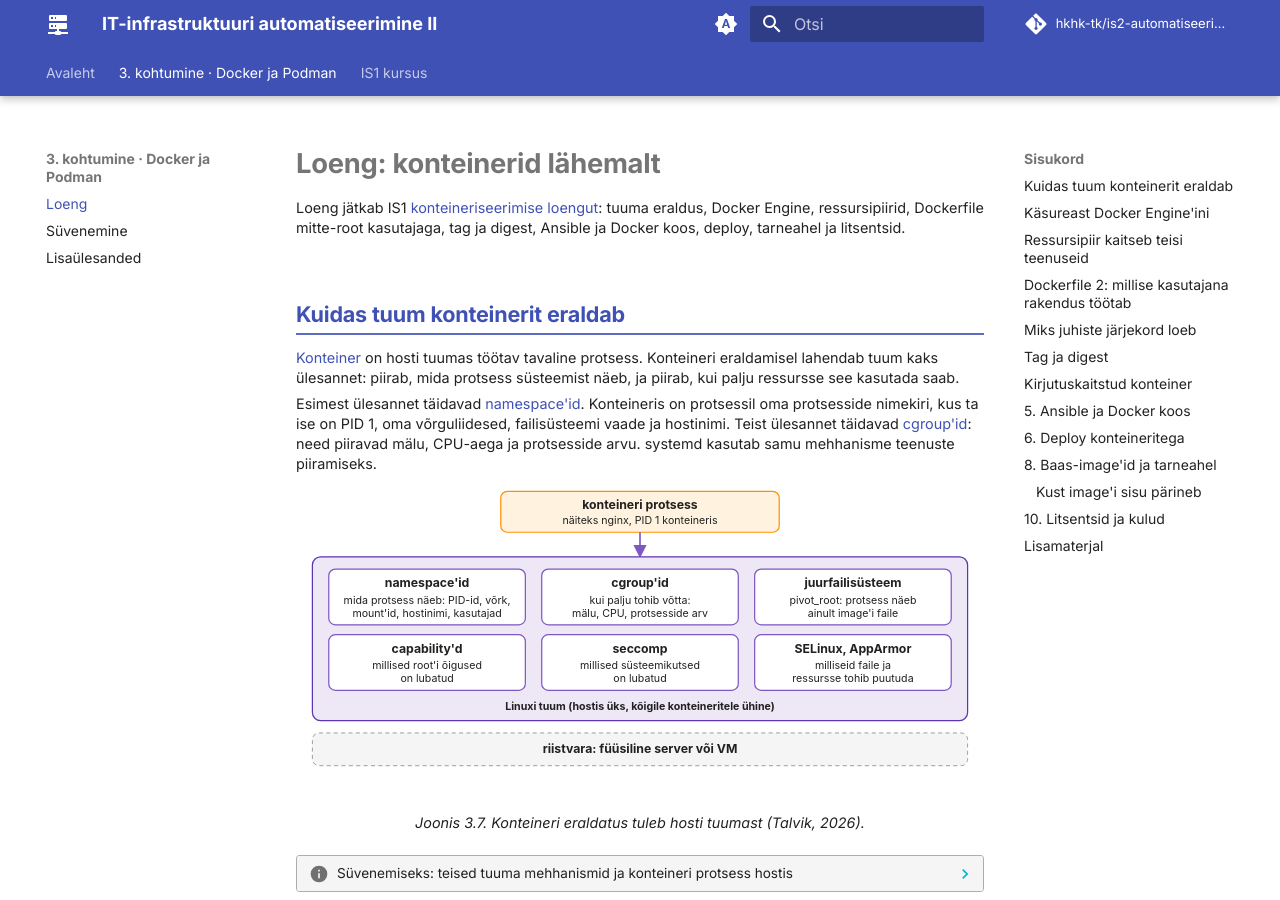
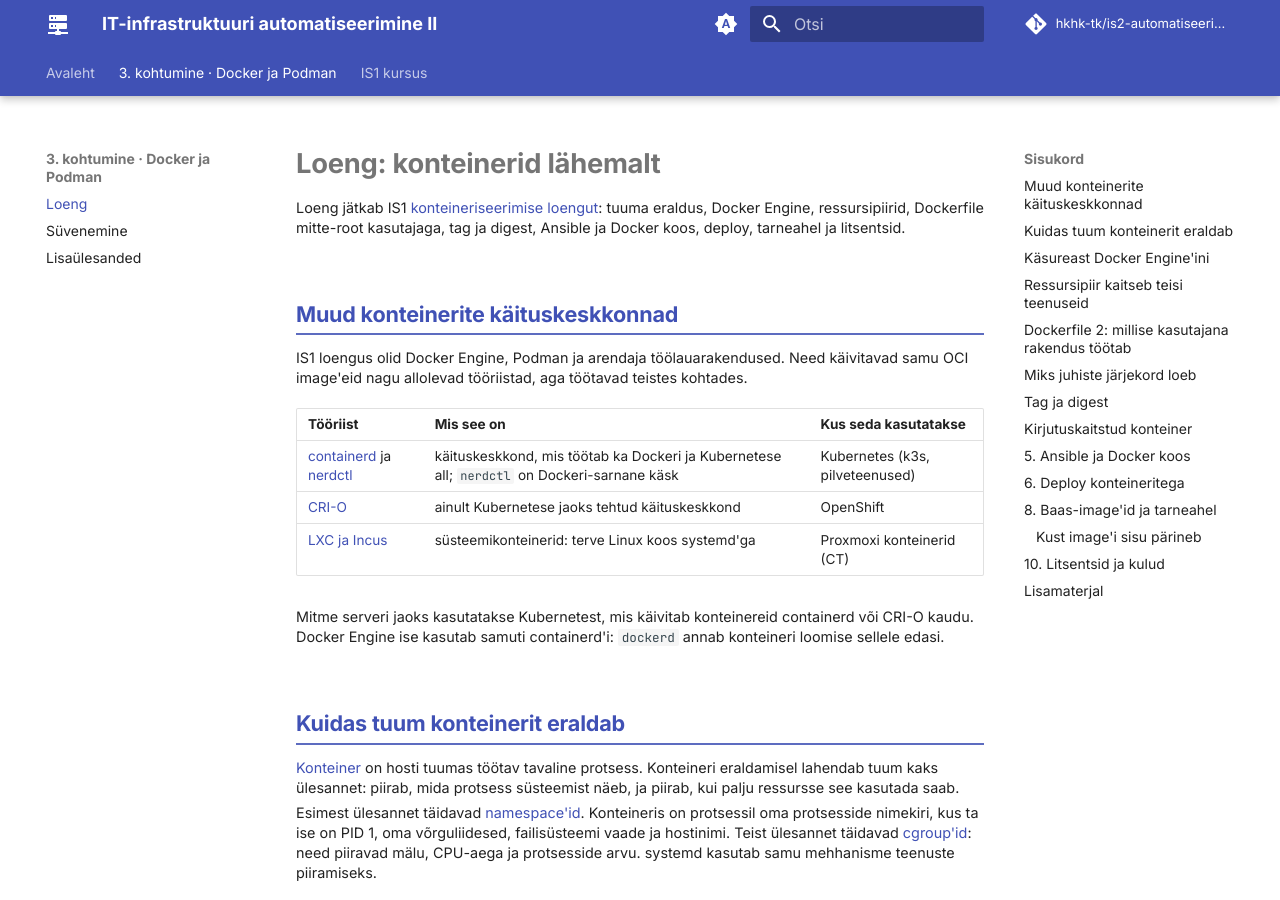
Before and after one commit to hkhk-tk/is2-automatiseerimine, an MkDocs documentation site: the page built from docs/k03/loeng.md, in a window 1280 px wide and 900 px high. Built offline with MkDocs 1.6.1 and Material for MkDocs 9.7.7, drawn with Linux system fonts in a browser that asks for light colours; comment, search, counter and statistics services are not loaded.

Commit message:
K3 loeng: muud konteinerite käituskeskkonnad (containerd, CRI-O, LXC)

```diff
--- a/docs/k03/loeng.md
+++ b/docs/k03/loeng.md
@@ -8,6 +8,18 @@ tags:
 # Loeng: konteinerid lähemalt
 
 Loeng jätkab IS1 [konteineriseerimise loengut](https://hkhk-tk.github.io/is1-automatiseerimine/k03/loeng/): tuuma eraldus, Docker Engine, ressursipiirid, Dockerfile mitte-root kasutajaga, tag ja digest, Ansible ja Docker koos, deploy, tarneahel ja litsentsid.
+
+## Muud konteinerite käituskeskkonnad
+
+IS1 loengus olid Docker Engine, Podman ja arendaja töölauarakendused. Need käivitavad samu OCI image'eid nagu allolevad tööriistad, aga töötavad teistes kohtades.
+
+| Tööriist | Mis see on | Kus seda kasutatakse |
+|---|---|---|
+| [containerd](https://containerd.io/) ja [nerdctl](https://github.com/containerd/nerdctl) | käituskeskkond, mis töötab ka Dockeri ja Kubernetese all; `nerdctl` on Dockeri-sarnane käsk | Kubernetes (k3s, pilveteenused) |
+| [CRI-O](https://cri-o.io/) | ainult Kubernetese jaoks tehtud käituskeskkond | OpenShift |
+| [LXC ja Incus](https://linuxcontainers.org/) | süsteemikonteinerid: terve Linux koos systemd'ga | Proxmoxi konteinerid (CT) |
+
+Mitme serveri jaoks kasutatakse Kubernetest, mis käivitab konteinereid containerd või CRI-O kaudu. Docker Engine ise kasutab samuti containerd'i: `dockerd` annab konteineri loomise sellele edasi.
 
 ## Kuidas tuum konteinerit eraldab
 
```
